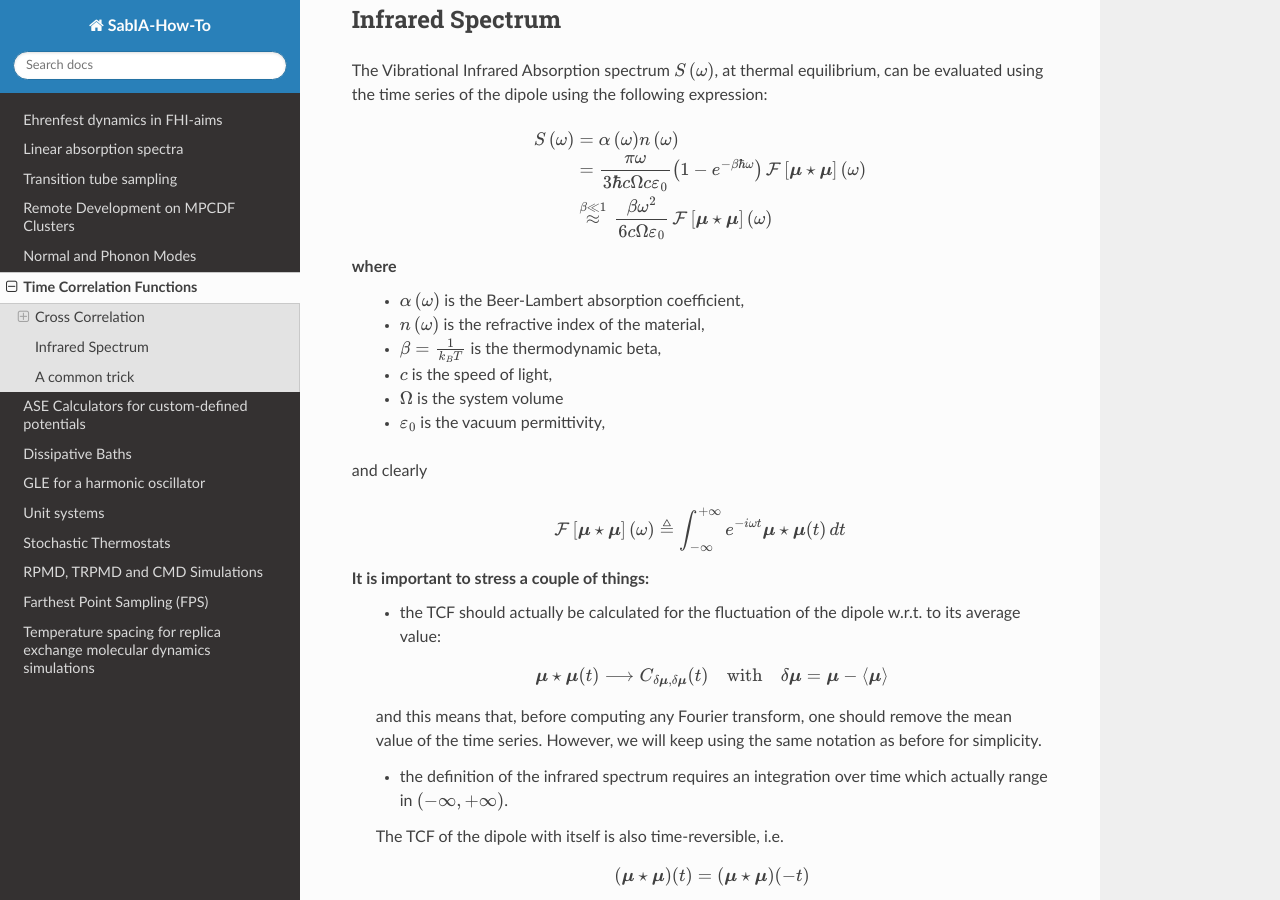
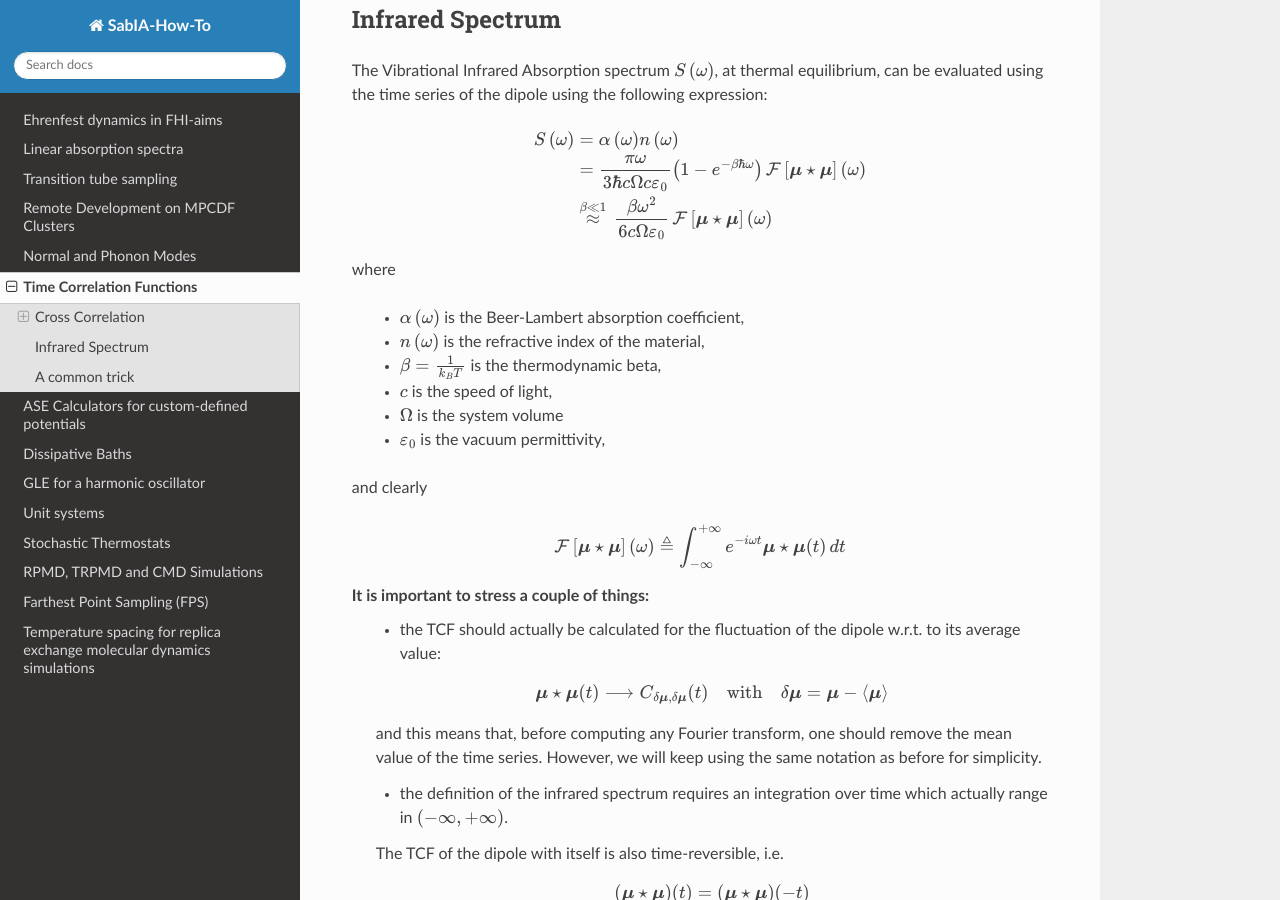
Before and after one commit to sabia-group/How-Tos, a Sphinx documentation site: the page built from docs/source/time-correlation/time-correlation.rst, in a window 1280 px wide and 900 px high, scrolled down 1998 px. Built offline with Sphinx 7.4.7 and the Read the Docs theme 3.1.0, drawn with Linux system fonts in a browser that asks for light colours; pages that are not in the unit, such as notebooks, are missing from menus.

Commit message:
resolve sphinx warnings

```diff
--- a/docs/source/time-correlation/time-correlation.rst
+++ b/docs/source/time-correlation/time-correlation.rst
@@ -51,7 +51,7 @@ Function Documentation
 .. autofunction:: tcf.tcf.autocorrelate
    :noindex:
 
-.. literalinclude:: ../tcf/tcf.py
+.. literalinclude:: ../../../tcf/tcf.py
    :language: python
 
 Usage Examples
@@ -101,12 +101,14 @@ The Vibrational Infrared Absorption spectrum :math:`S\left(\omega\right)`, at th
     \, \mathcal{F}\left[\boldsymbol{\mu}\star\boldsymbol{\mu}\right]\left(\omega\right)
 
 where
+
     - :math:`\alpha\left(\omega\right)` is the Beer-Lambert absorption coefficient,
     - :math:`n\left(\omega\right)` is the refractive index of the material,
     - :math:`\beta = \frac{1}{k_B T}` is the thermodynamic beta,
     - :math:`c` is the speed of light,
     - :math:`\Omega` is the system volume
     - :math:`\varepsilon_0` is the vacuum permittivity,
+
 and clearly
 
 .. math::
@@ -120,14 +122,17 @@ It is important to stress a couple of things:
         \boldsymbol{\mu}\star\boldsymbol{\mu}(t) \longrightarrow C_{\delta\boldsymbol{\mu},\delta\boldsymbol{\mu}}(t)
         \quad \text{with} \quad
         \delta\boldsymbol{\mu} = \boldsymbol{\mu} - \braket{\boldsymbol{\mu}}
+
     and this means that, before computing any Fourier transform, one should remove the mean value of the time series.
     However, we will keep using the same notation as before for simplicity.
 
     - the definition of the infrared spectrum requires an integration over time which actually range in :math:`(-\infty,+\infty)`.
+
     The TCF of the dipole with itself is also time-reversible, i.e.
 
     .. math::
         \left(\boldsymbol{\mu}\star\boldsymbol{\mu}\right)(t) = \left(\boldsymbol{\mu}\star\boldsymbol{\mu}\right)(-t)
+
     and this implies that its Fourier transform in purely real.
 
     However, in numerical implementation we can only evaluate the monolateral Fourier transform :math:`\tilde{\mathcal{F}}[ \cdot ]`, whose output is complex since no integration over time for :math:`t\lt 0` occurs.
```
